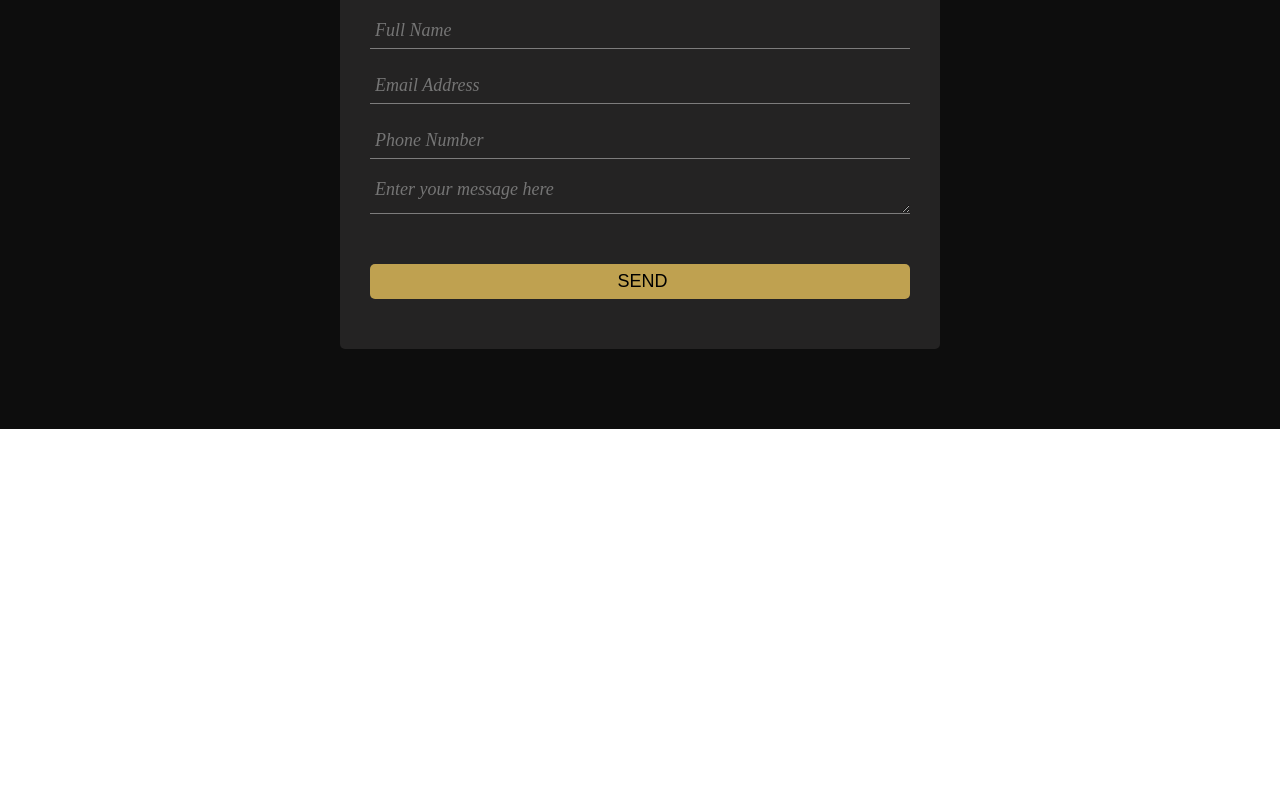
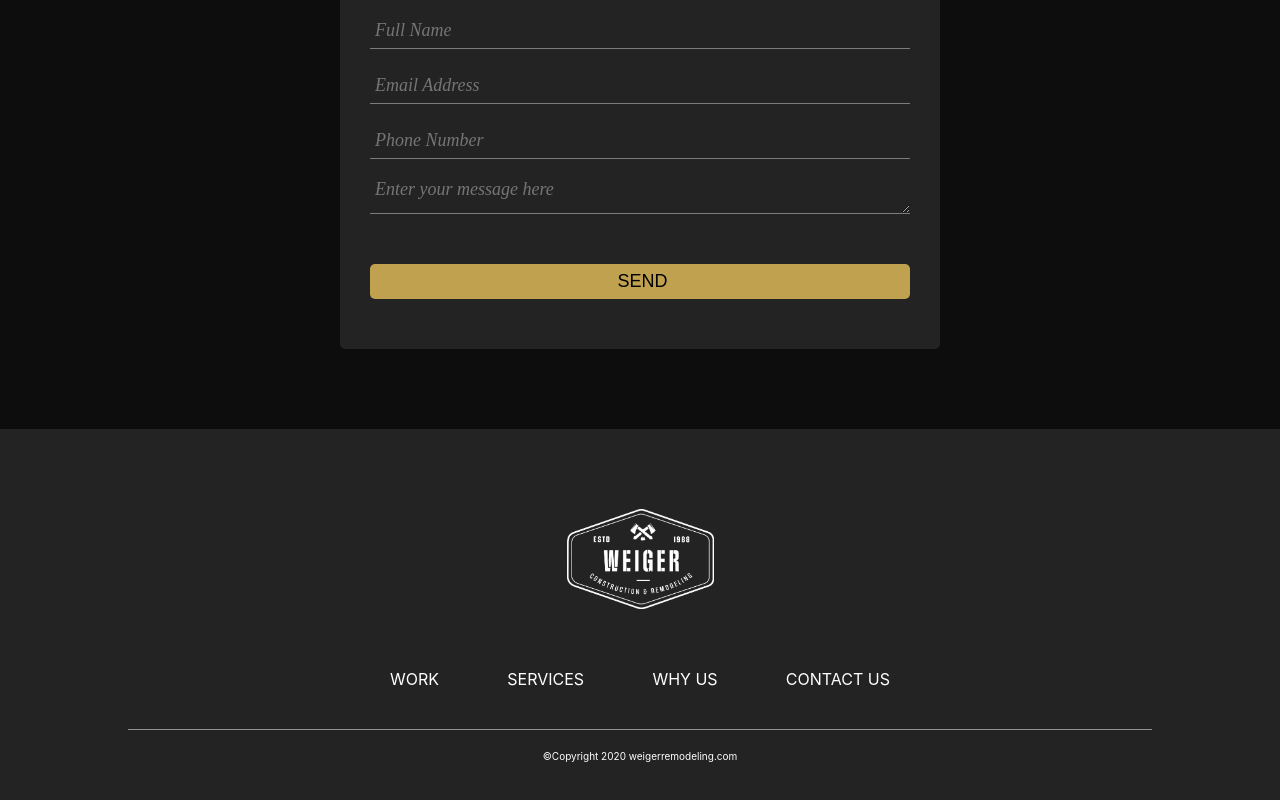
Before and after one commit to itacamba/carpenter-website, a React (Create React App) app: page / in a window 1280 px wide. Shown: the part 5137-5937 px from the top of the page. Before the commit the page ends 5566 px from the top, so only its background shows below. Built offline with nearby package versions, Linux system fonts and the light colour scheme; a web font is replaced by a local one.

Commit message:
added footer with footer navigation

```diff
--- a/src/App.css
+++ b/src/App.css
@@ -100,6 +100,17 @@ p{
 .top-pad{
   padding-top: 60px;
 }
+.logo{
+  width: 147px;
+  min-height: 100px;
+  background-image: url(./images/logo.png);
+  /* background-image: url(../images/logo.png); */
+  -webkit-background-size: cover;
+  -moz-background-size: cover;
+  -o-background-size: cover;
+  background-size: cover;
+  /* border:1px solid red; */
+}
 @media screen and (max-width: 1132px){
   .two-columns{
     flex-direction: column;
--- a/src/components/Footer.js
+++ b/src/components/Footer.js
@@ -1,6 +1,8 @@
 import React from 'react';
 import { animateScroll as scroll } from "react-scroll";
+import "../App.css"
 import "./css/Footer.css"
+import { Link} from "react-scroll";
 
 const Footer = () => {
 
@@ -10,6 +12,49 @@ const Footer = () => {
 
     return (
         <footer id="footer">
+            <div className="logo">
+                {/* <img src={Logo} alt=""/> */}
+            </div>
+            <div className="footer-nav">
+                <Link
+                        activeClass="active"
+                        to="projects"
+                        spy={true}
+                        smooth={true}
+                        duration={500}
+                        offset={-125}
+                    >WORK</Link>
+
+                <Link
+                    activeClass="active"
+                    to="services"
+                    spy={true}
+                    smooth={true}
+                    duration={500}
+                    offset={-125}
+                >SERVICES</Link>
+
+                <Link
+                    activeClass="active"
+                    to="why-us"
+                    spy={true}
+                    smooth={true}
+                    duration={500}
+                    offset={-125}
+                >WHY US</Link>
+
+                <Link
+                    activeClass="active"
+                    to="contact"
+                    spy={true}
+                    smooth={true}
+                    duration={500}
+                    offset={-125}
+                >CONTACT US</Link>
+            </div>
+            <div className="copyright">
+            ©Copyright 2020 weigerremodeling.com
+            </div>
             <div className="to-top-btn" onClick={scrollToTop}>
                 <i className="fas fa-arrow-up"></i>
             </div>
--- a/src/components/css/Footer.css
+++ b/src/components/css/Footer.css
@@ -1,10 +1,33 @@
 #footer{
     /* position: relative; */
     color: #000;
+    background-color:#242323;
+    width: 100%;
+    padding: 80px 10%;
 }
-#footer h1{
-    color: #000;
+#footer .logo{
+    margin: 0 auto;
 }
+.footer-nav{
+    width: 500px;
+    margin: 0 auto;
+    margin-top: 60px;
+    display: flex;
+    justify-content: space-between;
+}
+.footer-nav a{
+    cursor: pointer;
+}
+.copyright{
+    width: 100%;
+    padding: 0 5%;
+    padding-top: 20px;
+    font-size: 10px;
+    text-align: center;
+    border-top: 1px solid rgba(255,255,255,.5);
+    margin-top: 40px;
+}
+
 .to-top-btn{
     position: fixed;
     width: 50px;
@@ -21,3 +44,15 @@
     color: #fff;
     font-size: 25px;
 }
+
+@media screen and (max-width: 600px){
+    .footer-nav{
+        width: 100%;
+        flex-direction: column;
+        justify-content: center;
+        text-align: center;
+    }
+    .footer-nav a{
+        margin-bottom: 15px;
+    }
+}
--- a/src/components/css/Header.css
+++ b/src/components/css/Header.css
@@ -52,21 +52,6 @@
     width: 100%;
 }
 /* END Hidden on desktop */
-
-.logo{
-    width: 147px;
-    min-height: 100px;
-    background-image: url(../../images/logo.png);
-    -webkit-background-size: cover;
-    -moz-background-size: cover;
-    -o-background-size: cover;
-    background-size: cover;
-    /* border:1px solid red; */
-}
-
-/* .logo img{
-    width: 100%;
-} */
 .nav a{
     padding-left: 45px;
     font-size:14px;
```
Also changed, not shown: src/components/Header.js (+2 -24 lines), src/components/OurServices.js (deleted, +0 -83 lines).
